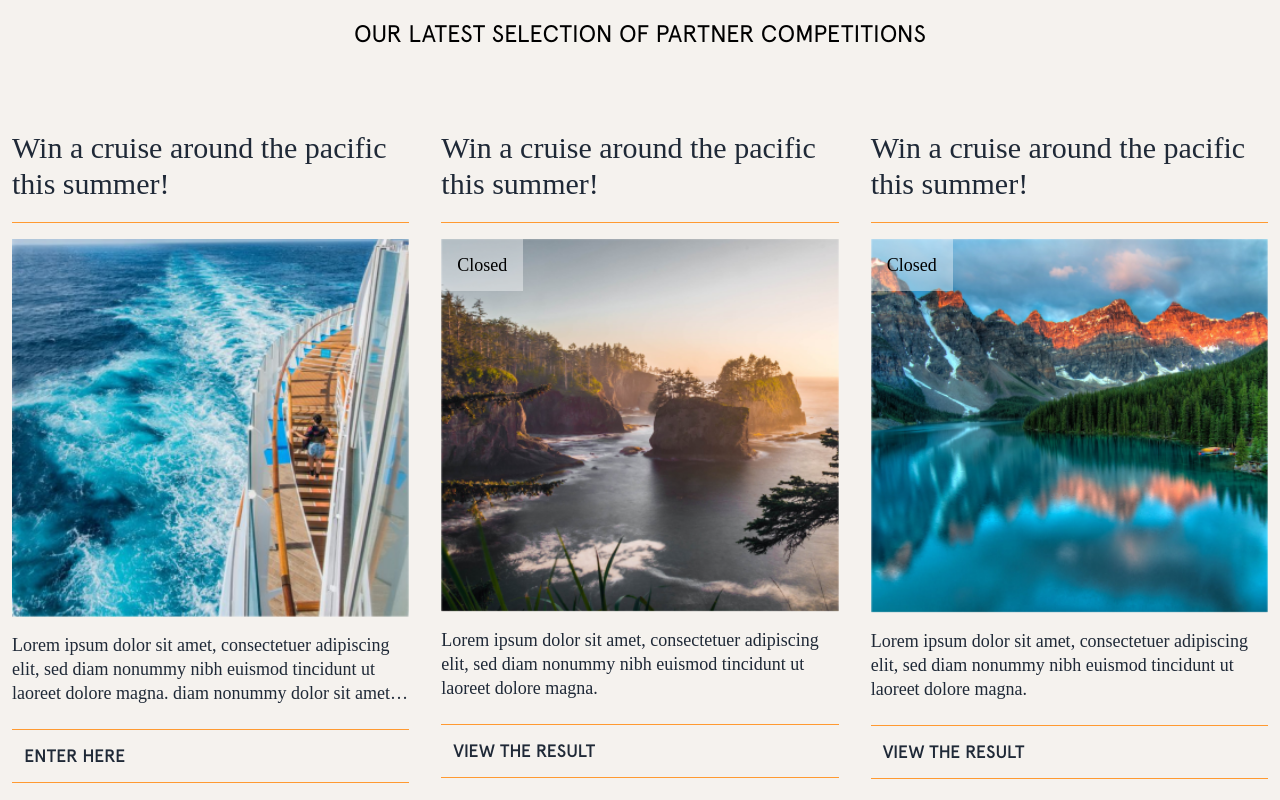
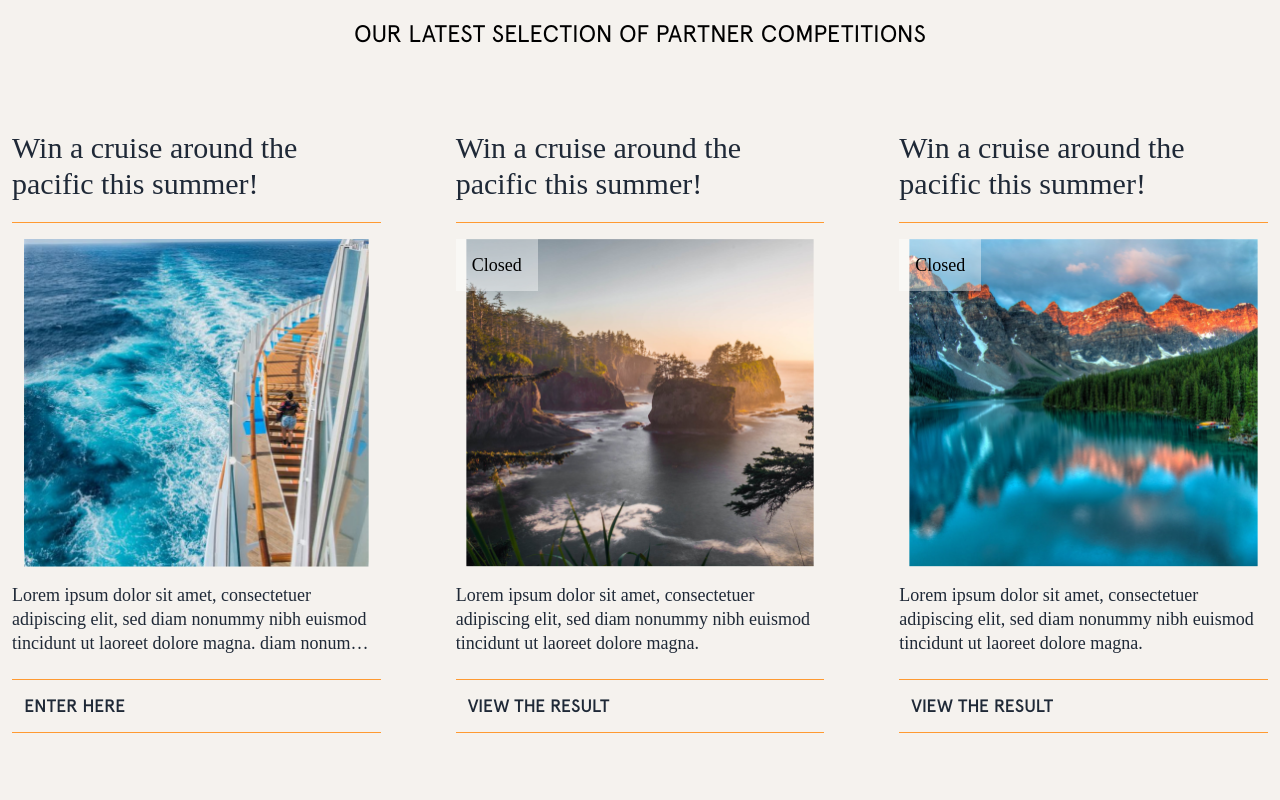
Before and after one commit to Shahnuralam/Cruise-Collective-Frontend, a Next.js app: page / in a window 1280 px wide. Shown: the part 4300-5100 px from the top of the page. Built offline with nearby package versions, Linux system fonts and the light colour scheme; no server answers; a web font is replaced by a local one.

Commit message:
home page feedback image issue fix

```diff
--- a/src/components/Card/CompetitionCard.tsx
+++ b/src/components/Card/CompetitionCard.tsx
@@ -24,6 +24,7 @@ const CompetitionCard = ({ cruise }) => {
             className="object-contain w-full transform cursor-pointer"
             src={featuredImage}
             alt="card img"
+            style={{height:'328px'}}
           />
         )}
 
--- a/src/components/LandingPage/HomeLandingPage.tsx
+++ b/src/components/LandingPage/HomeLandingPage.tsx
@@ -127,7 +127,7 @@ const HomeLandingPage = () => {
         <div className="apercu_regular_pro text-black text-2xl text-center ">
           OUR LATEST SELECTION OF PARTNER COMPETITIONS
         </div>
-        <div className="card-container my-8 md:my-[80px] grid grid-cols-1 sm:grid-cols-2 md:grid-cols-3 md:gap-8 gap-x-[75px]">
+        <div className="card-container my-8 md:my-[80px] grid grid-cols-1 sm:grid-cols-2 md:grid-cols-3 gap-8  md:gap-x-[75px]">
           {competitionCards.map((cruiseElement) => (
             <CompetitionCard key={cruiseElement.id} cruise={cruiseElement} />
           ))}
```
Also changed, not shown: src/pages/competition.tsx (+0 -16 lines).
